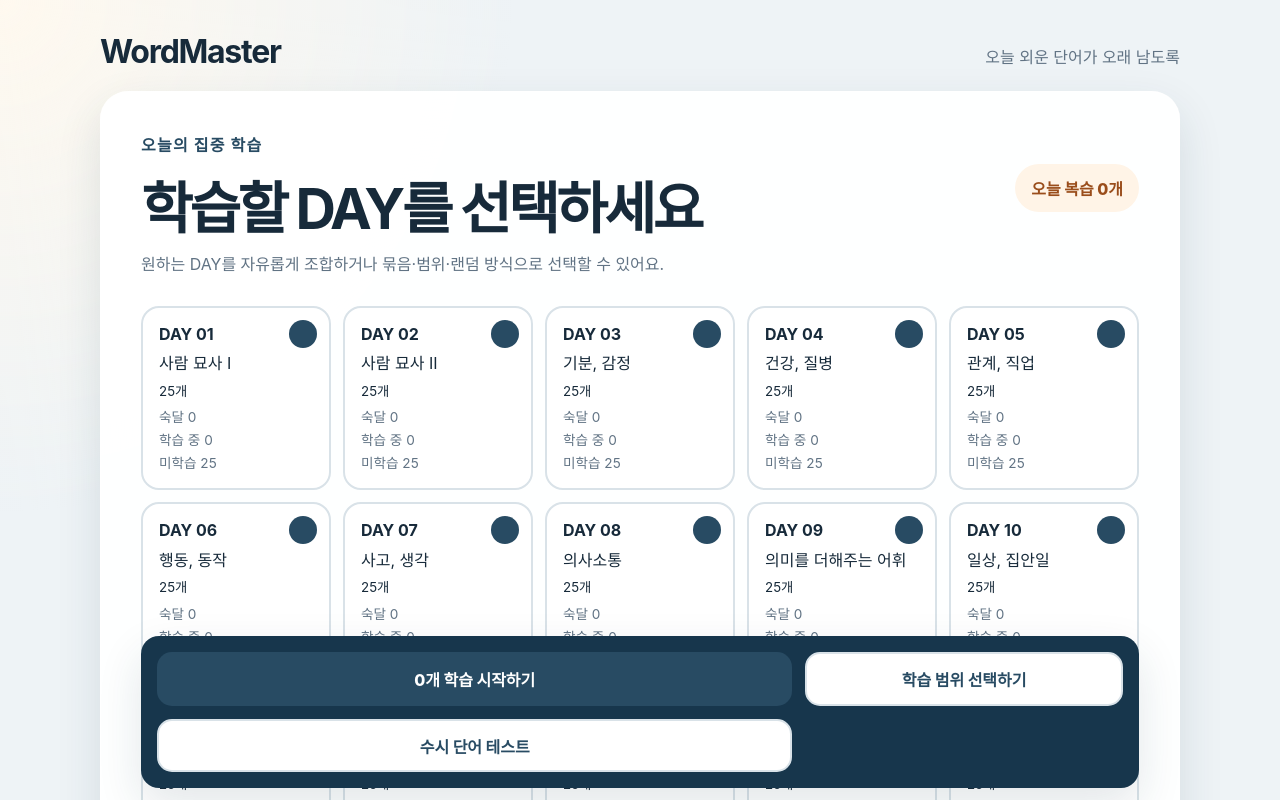
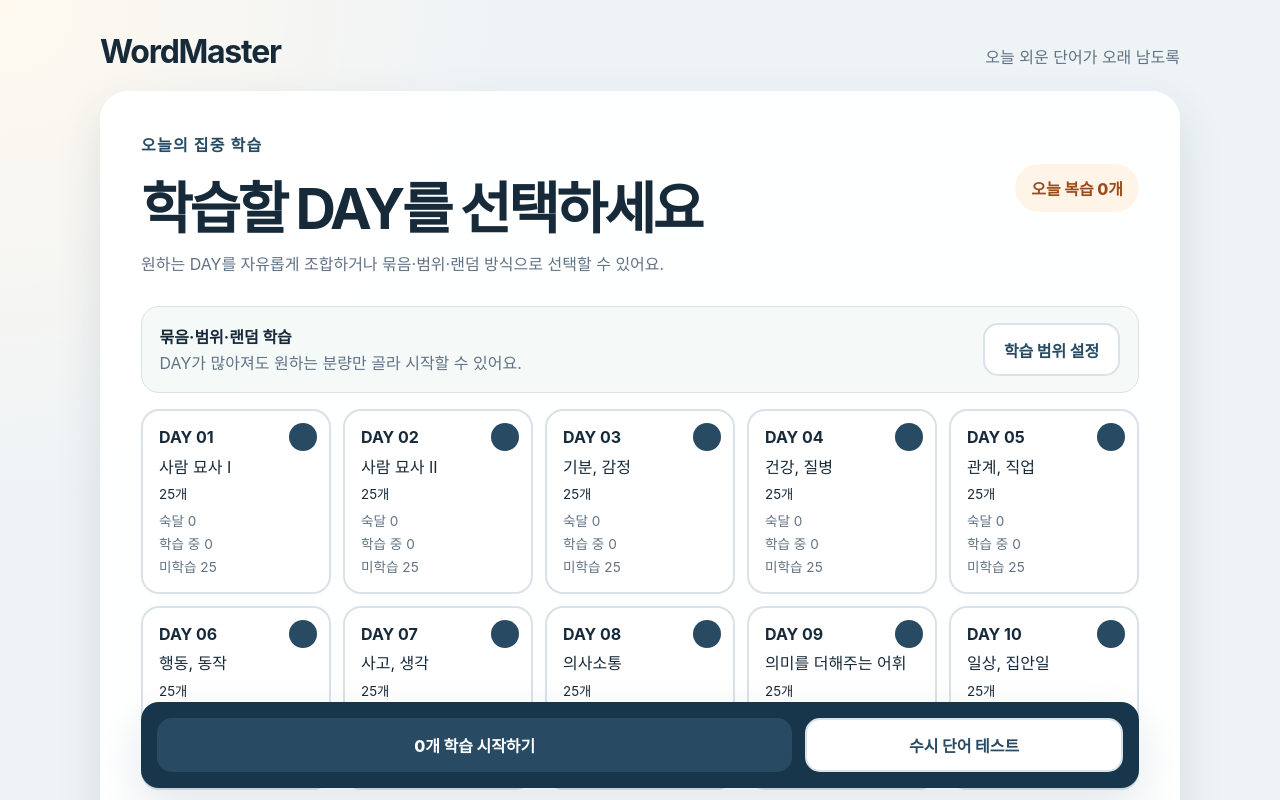
Before and after one commit to junukwon/Wordmaster, a React (Vite) app: page / in a window 1280 px wide. Shown: the top 800 px of the page. Built offline with nearby package versions, Linux system fonts and the light colour scheme.

Commit message:
feat: keep study setup visible from home

```diff
--- a/src/pages/HomePage.tsx
+++ b/src/pages/HomePage.tsx
@@ -87,13 +87,19 @@
           </div>
           <span className="review-pill">오늘 복습 {viewModel.dueReviews}개</span>
         </div>
+        <div className="study-setup-entry">
+          <div>
+            <strong>묶음·범위·랜덤 학습</strong>
+            <span>DAY가 많아져도 원하는 분량만 골라 시작할 수 있어요.</span>
+          </div>
+          <Link className="button button--secondary" to="/study/setup">학습 범위 설정</Link>
+        </div>
         <DaySelectionGrid summaries={viewModel.days} selectedDayIds={selectedDayIds} onChange={setSelectedDayIds} />
         <p className="selection-summary">{selectionText}</p>
         <div className="home-actions">
           <button className="button button--primary" type="button" disabled={selectedDayIds.length === 0} onClick={start}>
             {selectedWordCount}개 학습 시작하기
           </button>
-          {!activeSession && <Link className="button button--secondary" to="/study/setup">학습 범위 선택하기</Link>}
           <Link className="button button--secondary" to="/test/setup" onClick={onOpenTest}>수시 단어 테스트</Link>
         </div>
       </section>
--- a/src/styles/global.css
+++ b/src/styles/global.css
@@ -17,6 +17,10 @@
 .routine-card h2 { margin: 0 0 .4rem; font-size: clamp(2rem, 6vw, 3.5rem); letter-spacing: -.06em; }
 .routine-card p { margin: 0; color: var(--color-muted); line-height: 1.65; }
 .review-pill { flex: none; padding: .75rem 1rem; border-radius: 999px; background: #fff4e7; color: #9a4d1b; font-weight: 800; }
+.study-setup-entry { display: flex; align-items: center; justify-content: space-between; gap: 1rem; margin-bottom: 1rem; padding: 1rem 1.1rem; border: 1px solid var(--color-line); border-radius: var(--radius-md); background: #f5faf9; }
+.study-setup-entry > div { display: grid; gap: .25rem; }
+.study-setup-entry span { color: var(--color-muted); line-height: 1.45; }
+.study-setup-entry .button { flex: none; }
 .active-session-card, .active-session-banner { display: flex; align-items: center; justify-content: space-between; gap: 1rem; margin-bottom: 1rem; padding: 1rem 1.25rem; border-radius: var(--radius-md); background: var(--color-primary); color: white; }
 .active-session-banner > div { display: flex; flex-wrap: wrap; align-items: center; gap: .5rem 1rem; }
 .active-session-banner .button { flex: none; border-color: white; }
@@ -166,6 +170,8 @@
   .page { width: min(100% - 1rem, 680px); padding-top: 1rem; }
   .brand-bar { align-items: flex-start; flex-direction: column; }
   .routine-card__title-row { flex-direction: column; }
+  .study-setup-entry { align-items: stretch; flex-direction: column; }
+  .study-setup-entry .button { width: 100%; }
   .day-grid { grid-template-columns: repeat(2, minmax(0, 1fr)); }
   .active-session-card, .active-session-banner, .study-selection-summary, .home-actions { align-items: stretch; flex-direction: column; }
   .active-session-banner .button, .study-selection-summary .button, .home-actions .button { width: 100%; min-height: 44px; }
```
Also changed, not shown: 2 other files (tests, documents, lock files or other folders).
